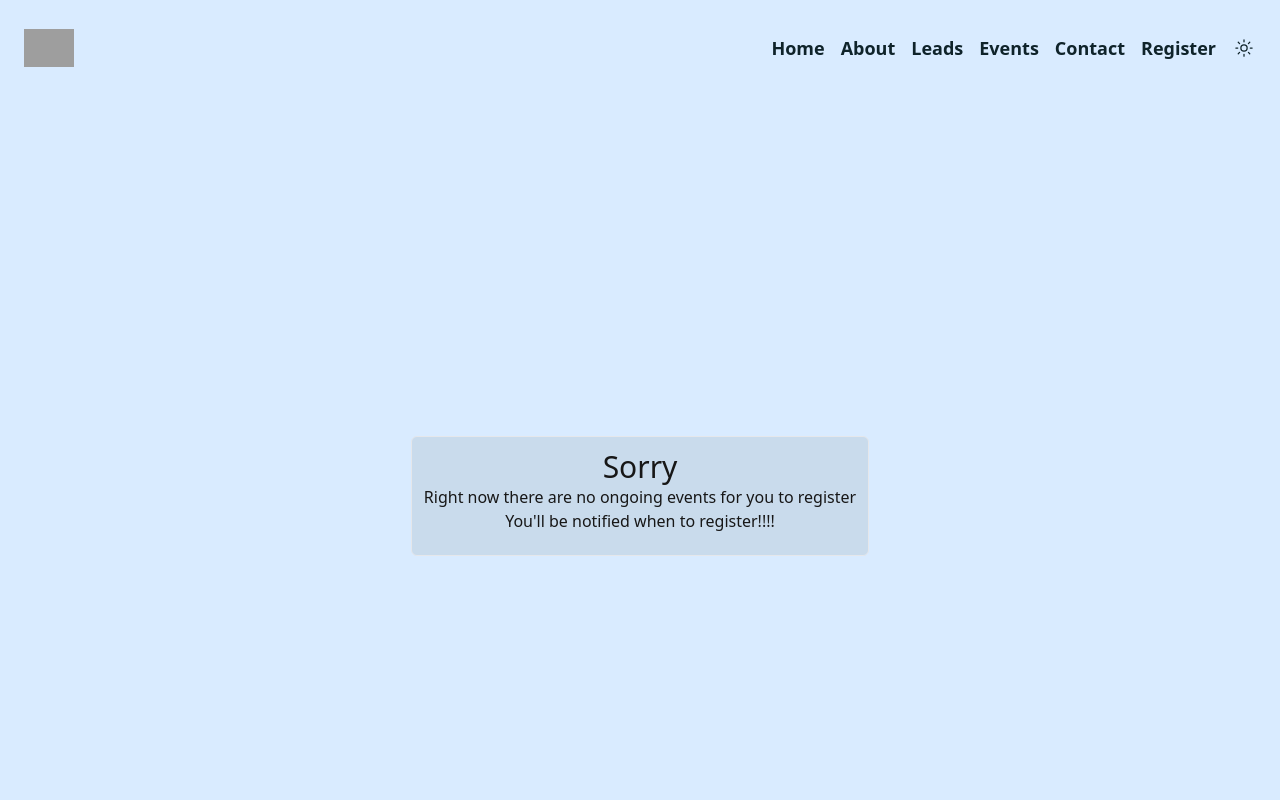
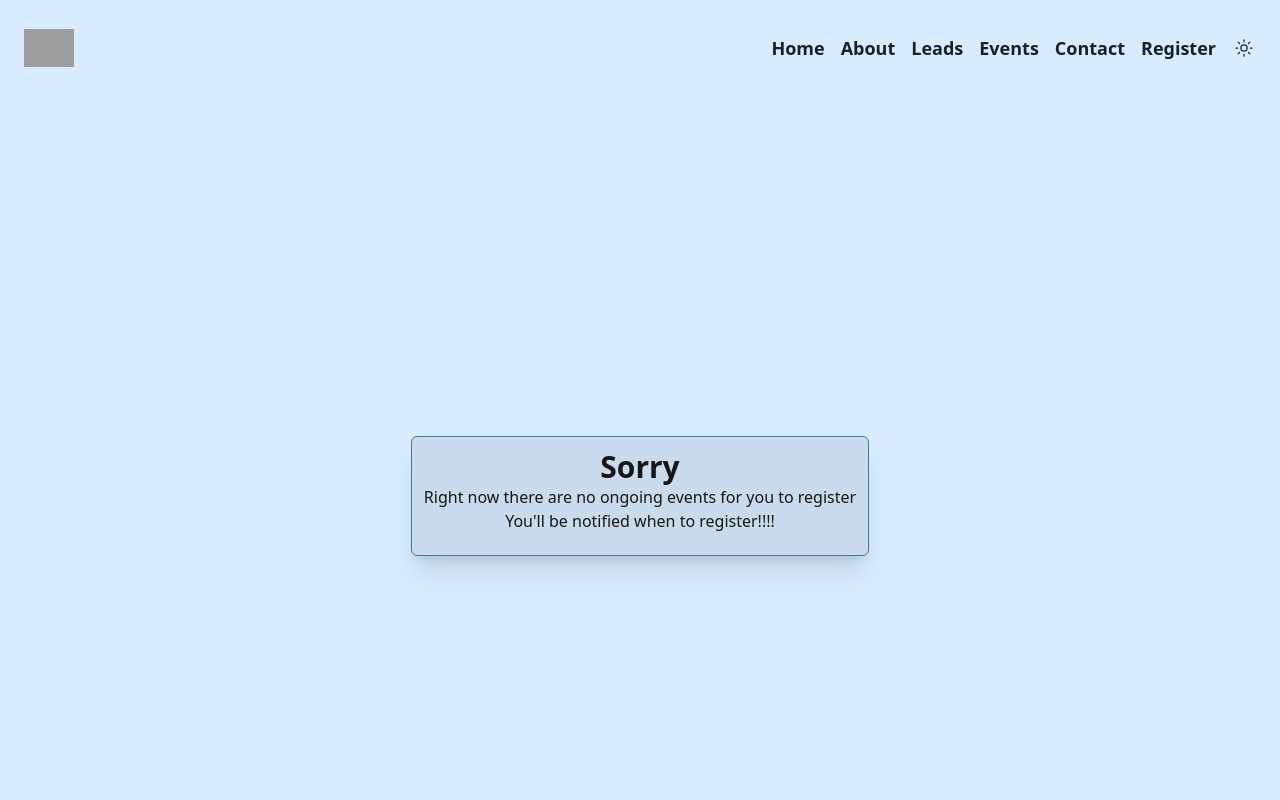
Before and after one commit to mlalith0302/srm-csi-website, a React (Vite) app in the folder csiSite/: page /register in a window 1280 px wide. Shown: the top 800 px of the page. Built offline with nearby package versions, Linux system fonts and the light colour scheme; grey boxes are pictures that could not be loaded.

Commit message:
simple fix

```diff
--- a/csiSite/src/Components/Forms/NoEvents.jsx
+++ b/csiSite/src/Components/Forms/NoEvents.jsx
@@ -3,8 +3,8 @@ import React from 'react';
 const NoEvents = () => {
   return (
     <div className="flex flex-col justify-center items-center min-h-screen  font-robboto">
-      <div className="text-center w-[fit] h-[120px] p-3 bg-[#9eacb744] border rounded-md text-neutral-900">
-        <span className="text-3xl">Sorry</span> <br />
+      <div className="text-center w-[fit] h-[120px] p-3 bg-[#9eacb744] border rounded-md border-[#348097] text-neutral-900 shadow-xl">
+        <span className="text-3xl font-bold">Sorry</span> <br />
         Right now there are no ongoing events for you to register <br />
         You'll be notified when to register!!!!
       </div>
--- a/csiSite/src/Components/NavBar/NavBar.jsx
+++ b/csiSite/src/Components/NavBar/NavBar.jsx
@@ -13,7 +13,7 @@ const NavBar = ({ mode, handleMode }) => {
 
     useEffect(() => {
         const handleScroll = () => {
-            if (window.scrollY > 100) { // Adjust this value as needed
+            if (window.scrollY > 70) { // Adjust this value as needed
                 setIsNavFixed(true);
             } else {
                 setIsNavFixed(false);
```
